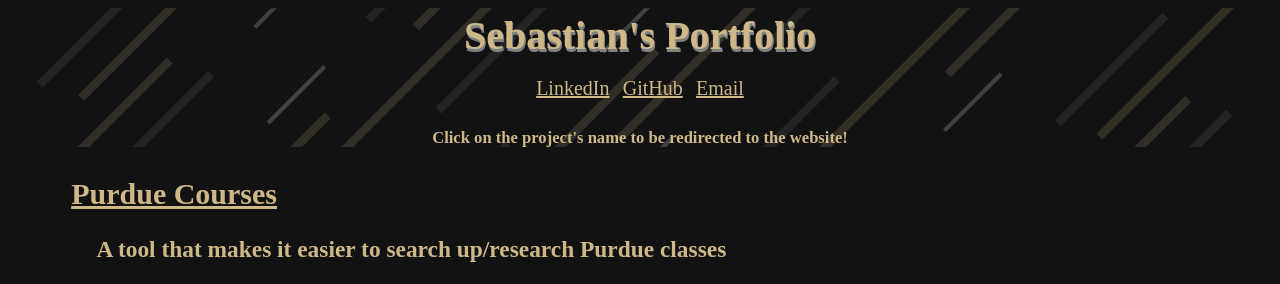
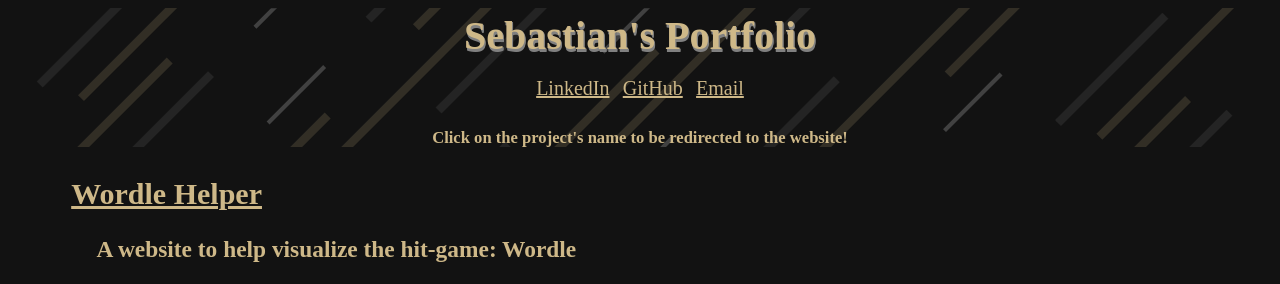
Before and after one commit to SebastianD101/portfolio, a website built with Parcel: page index.html in a window 1280 px wide. Shown: the top 284 px of the page. Built offline with nearby package versions, Linux system fonts and the light colour scheme; grey boxes are pictures that could not be loaded.

Commit message:
added new project: wordle-helper

```diff
--- a/index.html
+++ b/index.html
@@ -130,6 +130,10 @@
 </div>
 <script src="script.js"></script>
 <body>
+        <h2><a href="https://sebastiand101.github.io/wordle-helper/" target="_blank" class="fourD">Wordle Helper</a></h2>
+        <h3>A website to help visualize the hit-game: Wordle</h3>
+        <iframe src="https://sebastiand101.github.io/wordle-helper/" name="iframe_a" title="Purdue Courses"></iframe>
+
         <h2><a href="https://sebastiand101.github.io/purdue-courses/" target="_blank" class="fourD">Purdue Courses</a></h2>
         <h3>A tool that makes it easier to search up/research Purdue classes</h3>
         <iframe src="https://sebastiand101.github.io/purdue-courses/" name="iframe_a" title="Purdue Courses"></iframe>
```
